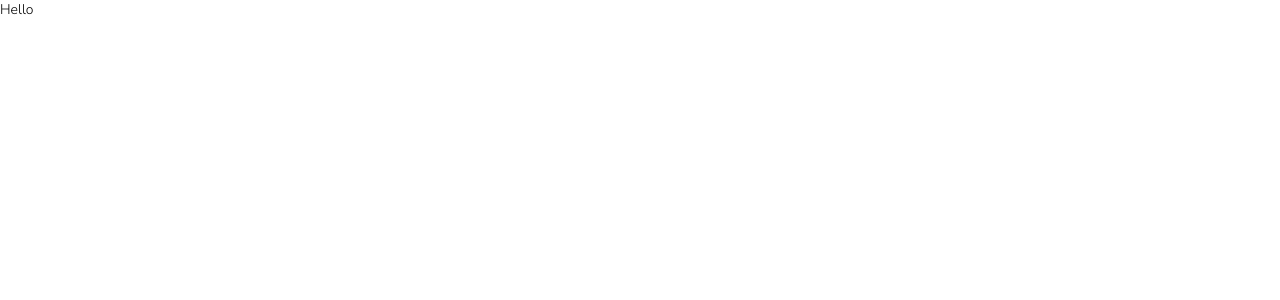
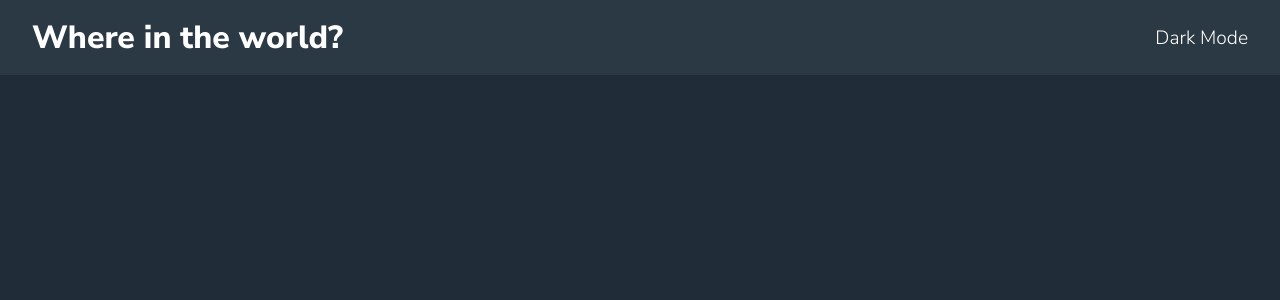
Before and after one commit to DimitriTsikaridze/Frontend-Mentor-Projects, an Angular app in the folder countries-api/: page / in a window 1280 px wide. Shown: the top 300 px of the page. Built offline with nearby package versions, Linux system fonts and the light colour scheme.

Commit message:
create header element with theme toggle

```diff
--- a/countries-api/src/app/app.component.html
+++ b/countries-api/src/app/app.component.html
@@ -1 +1,2 @@
-<h1>Hello</h1>
+<app-header />
+<main></main>
--- a/countries-api/src/app/app.component.scss
+++ b/countries-api/src/app/app.component.scss
@@ -1,3 +1,13 @@
 :host {
   display: block;
 }
+
+h1 {
+  font-weight: 800;
+  font-size: 2rem;
+}
+
+main {
+  margin-inline: auto;
+  max-width: 1440px;
+}
--- a/countries-api/src/app/app.component.ts
+++ b/countries-api/src/app/app.component.ts
@@ -1,10 +1,11 @@
 import { Component } from "@angular/core"
 import { RouterOutlet } from "@angular/router"
+import { HeaderComponent } from "./header/header.component"
 
 @Component({
   selector: "app-root",
   standalone: true,
-  imports: [RouterOutlet],
+  imports: [RouterOutlet, HeaderComponent],
   templateUrl: "./app.component.html",
   styleUrls: ["./app.component.scss"],
 })
--- /dev/null
+++ b/countries-api/src/app/header/header.component.html
@@ -0,0 +1,5 @@
+<header>
+  <h1>Where in the world?</h1>
+
+  <p (click)="toggleTheme()">Dark Mode</p>
+</header>
--- /dev/null
+++ b/countries-api/src/app/header/header.component.scss
@@ -0,0 +1,23 @@
+:host {
+  display: block;
+  background-color: var(--dark-blue);
+}
+
+header {
+  display: flex;
+  justify-content: space-between;
+  align-items: center;
+  margin-inline: auto;
+  max-width: 1440px;
+  padding: 1rem 2rem;
+}
+
+h1 {
+  font-weight: 800;
+  font-size: 2rem;
+}
+
+
+p {
+  font-size: 1.2rem;
+}
--- /dev/null
+++ b/countries-api/src/app/header/header.component.ts
@@ -0,0 +1,16 @@
+import { ChangeDetectionStrategy, Component } from "@angular/core"
+import { CommonModule } from "@angular/common"
+
+@Component({
+  selector: "app-header",
+  standalone: true,
+  imports: [CommonModule],
+  templateUrl: "./header.component.html",
+  styleUrls: ["./header.component.scss"],
+  changeDetection: ChangeDetectionStrategy.OnPush,
+})
+export class HeaderComponent {
+  toggleTheme() {
+    document.body.classList.toggle("light")
+  }
+}
--- a/countries-api/src/styles.scss
+++ b/countries-api/src/styles.scss
@@ -1,13 +1,6 @@
 @use './styles/reset';
-
 @import url('https://fonts.googleapis.com/css2?family=Nunito+Sans:wght@300;600;800&display=swap');
 
-body {
-  font-family: 'Nunito Sans', sans-serif;
-  font-size: 14px;
-  margin-inline: auto;
-  max-width: 1440px;
-}
 
 :root {
   --dark-blue: hsl(209, 23%, 22%);
@@ -17,3 +10,18 @@ body {
   --very-light-gray: hsl(0, 0%, 98%);
   --white: hsl(0, 0%, 100%);
 }
+
+
+
+body {
+  font-family: 'Nunito Sans', sans-serif;
+  font-size: 14px;
+  background-color: var(--very-dark-blue);
+  color: var(--white);
+
+
+  &.light {
+    color: var(--very-dark-blue);
+    background-color: var(--very-light-gray);
+  }
+}
--- a/countries-api/src/styles/_reset.scss
+++ b/countries-api/src/styles/_reset.scss
@@ -7,7 +7,8 @@
 
 
 
-img {
+img,
+svg {
   display: block;
   max-width: 100%;
 }
```
